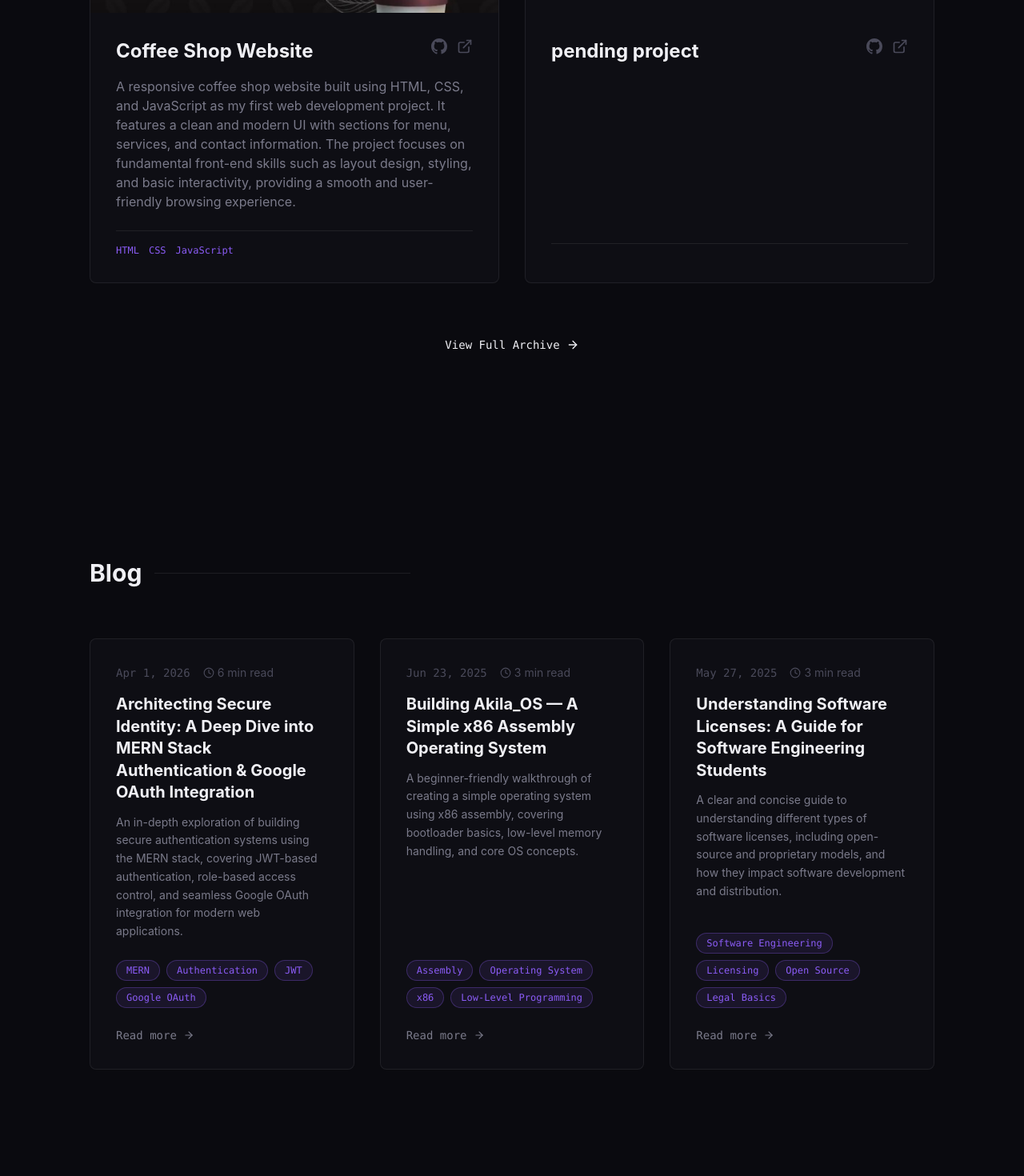
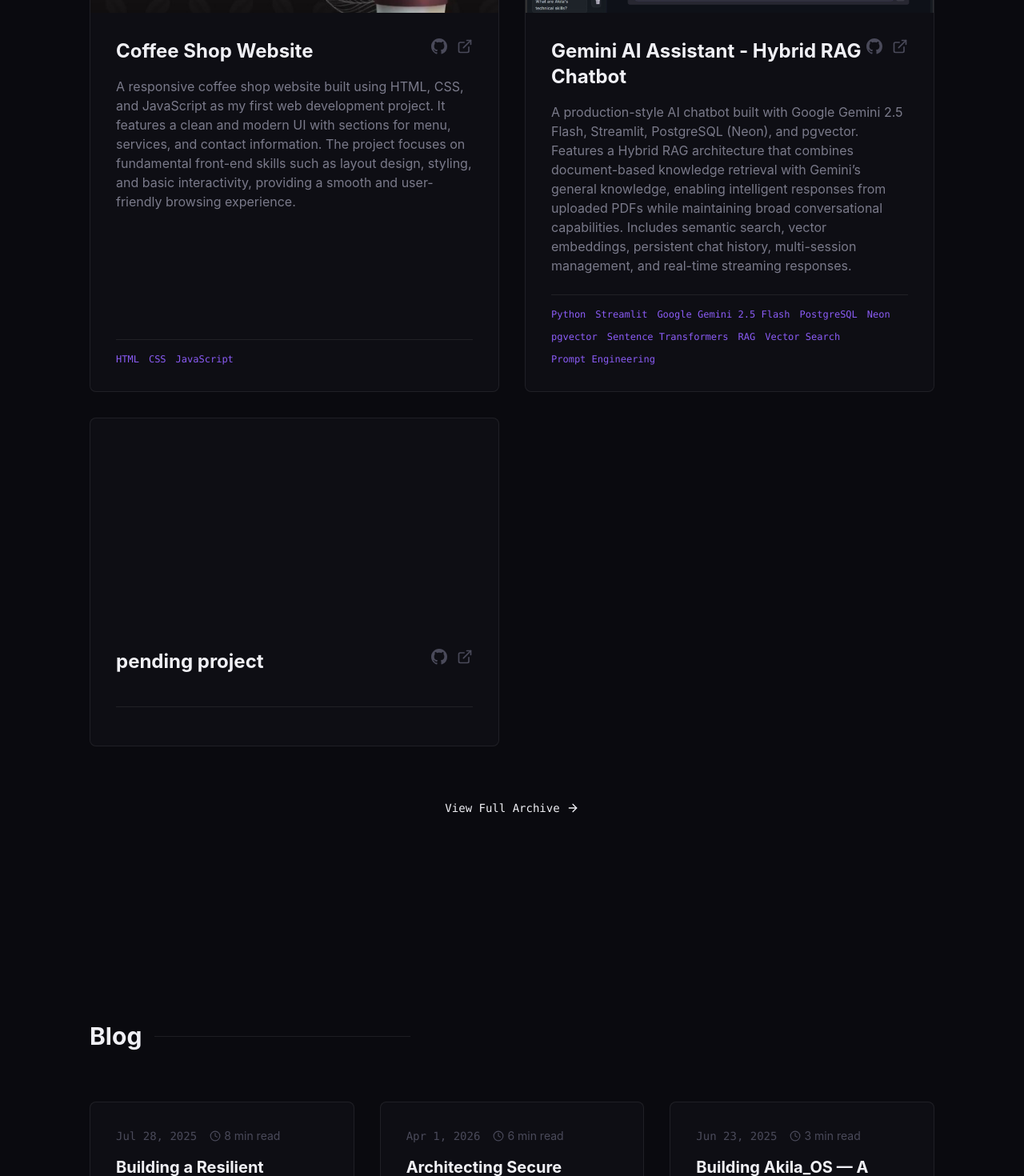
Before and after one commit to abenaya-se22003/Portfolio, a React app: page / in a window 1280 px wide. Shown: the part 4820-6290 px from the top of the page at 80% size. Built offline with nearby package versions, Linux system fonts and the light colour scheme; the HTML template or start-up script is replaced by a standard one.

Commit message:
feat: add Blog and Project components along with AI asset image

```diff
--- a/src/components/Blog.jsx
+++ b/src/components/Blog.jsx
@@ -2,6 +2,15 @@ import React from 'react';
 import { motion } from 'framer-motion';
 import { ArrowRightIcon, ClockIcon } from 'lucide-react';
 const posts = [
+{
+  title: 'Building a Resilient Chatbot with Gemini, Streamlit, and Neon',
+  excerpt:
+    'Learn how I developed a Hybrid RAG AI Assistant powered by Gemini 2.5 Flash with PostgreSQL (Neon), pgvector, semantic search, document retrieval, persistent chat history, and real-time streaming responses. This article explores the architecture, implementation challenges, and lessons learned while building a modern AI application.',
+  date: 'Jul 28, 2025',
+  readTime: '8 min read',
+  tags: ['Generative AI', 'Gemini 2.5 Flash', 'RAG', 'LLM', 'PostgreSQL', 'Neon', 'Streamlit', 'Python'],
+  link: 'https://medium.com/@akilaabenayaka27/building-a-resilient-chatbot-how-i-built-an-ai-assistant-with-gemini-streamlit-and-neon-4c8928b313c6'
+},
 {
   title: 'Architecting Secure Identity: A Deep Dive into MERN Stack Authentication & Google OAuth Integration',
   excerpt:
--- a/src/components/Project.jsx
+++ b/src/components/Project.jsx
@@ -4,6 +4,7 @@ import { ArrowRight, ExternalLink } from 'lucide-react';
 import MERN from '../assets/MERN.jpeg';
 import Ecom from '../assets/ecom.png';
 import Coffee from '../assets/coffee.jpeg';
+import AI_Assistant from '../assets/ai.jpeg';
 
 const GithubIcon = ({ size = 24, ...props }) => (
   <svg
@@ -46,7 +47,29 @@ const projects = [
   image: Coffee,
   github: 'https://github.com/abenaya-se22003/Coffee-Shop',
   external: 'https://www.linkedin.com/posts/akila-abenayaka-2a2451355_webdevelopment-firstproject-html-activity-7326650903757824000-MwMi?utm_source=share&utm_medium=member_desktop&rcm=ACoAAFiFXVoBGkC2xbmBKA7whmFPq5g3sX0FRHk'
-},{
+},
+{
+  title: 'Gemini AI Assistant - Hybrid RAG Chatbot',
+  description:
+    'A production-style AI chatbot built with Google Gemini 2.5 Flash, Streamlit, PostgreSQL (Neon), and pgvector. Features a Hybrid RAG architecture that combines document-based knowledge retrieval with Gemini’s general knowledge, enabling intelligent responses from uploaded PDFs while maintaining broad conversational capabilities. Includes semantic search, vector embeddings, persistent chat history, multi-session management, and real-time streaming responses.',
+  tech: [
+    'Python',
+    'Streamlit',
+    'Google Gemini 2.5 Flash',
+    'PostgreSQL',
+    'Neon',
+    'pgvector',
+    'Sentence Transformers',
+    'RAG',
+    'Vector Search',
+    'Prompt Engineering'
+  ],
+  image: AI_Assistant,
+  github: 'https://github.com/abenaya-se22003/AI_ChatBot',
+  external: 'https://medium.com/@akilaabenayaka27/building-a-resilient-chatbot-how-i-built-an-ai-assistant-with-gemini-streamlit-and-neon-4c8928b313c6'
+},
+
+{
   title: 'pending project',
   description:
     '',
```
Also changed, not shown: src/assets/ai.jpeg (added).
